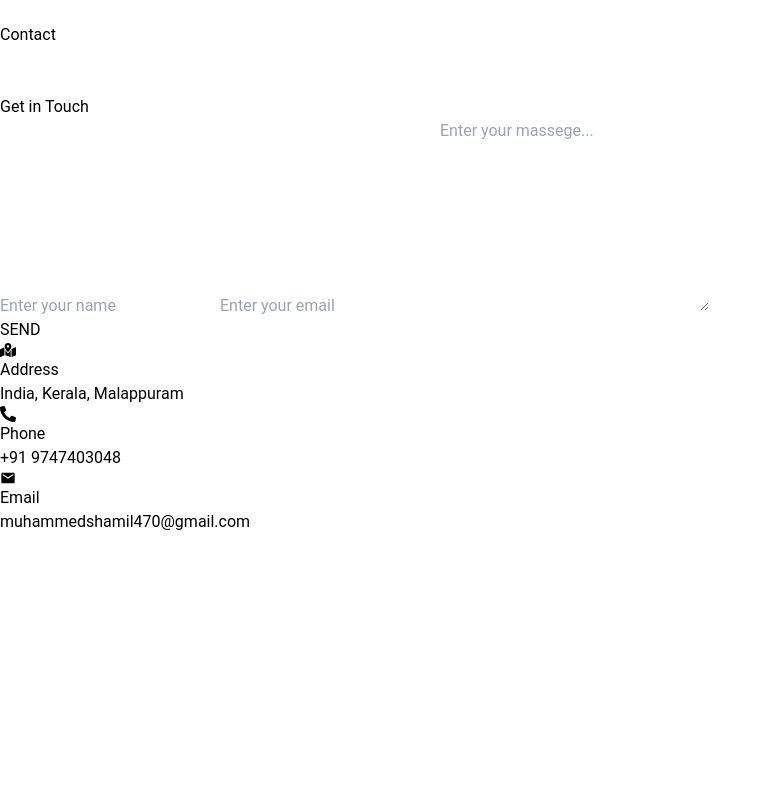
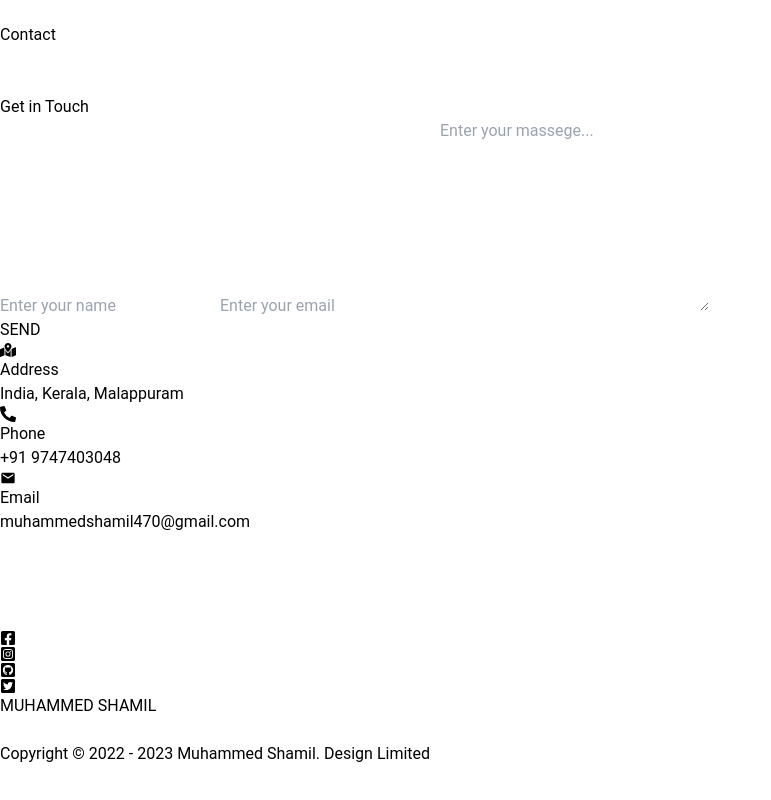
Before and after one commit to SHAMIL-VAKKAYIL/portfolio, a React (Vite) app: page / in a window 1280 px wide. Shown: the part 7844-8644 px from the top of the page, without its empty margins (0-771 px from the left). Before the commit the page ends 8378 px from the top, so only its background shows below. Built offline with nearby package versions, Linux system fonts and the light colour scheme.

Commit message:
add footer

```diff
--- a/src/App.jsx
+++ b/src/App.jsx
@@ -3,6 +3,7 @@ import './App.css'
 import About from './Components/About'
 import Contact from './Components/Contact'
 import Experience from './Components/Experience'
+import Footer from './Components/Footer'
 import Hero from './Components/Hero'
 import Navbar from './Components/Navbar'
 import Project from './Components/Project'
@@ -18,6 +19,7 @@ function App() {
     <Service />
     <Experience/>
     <Contact/>
+    <Footer/>
     </>
   )
 }
--- a/src/Components/Contact.jsx
+++ b/src/Components/Contact.jsx
@@ -70,7 +70,9 @@ const info=[{
         </div>
 
         </div>
+        <br /><br /><br />
       </div>
+
     </div>
 
   )
--- /dev/null
+++ b/src/Components/Footer.jsx
@@ -0,0 +1,53 @@
+import { FaInstagramSquare,FaGithubSquare,FaFacebookSquare,FaTwitterSquare   } from "react-icons/fa";
+
+
+function Footer() {
+const fticon=[
+    {
+     icon:<FaFacebookSquare className="h-8 w-auto hover:scale-110 hover:brightness-125 duration-300"/>,
+     href:"https://www.facebook.com/profile.php?id=100085049296679&mibextid=ZbWKwL"
+},
+{
+    icon:<FaInstagramSquare className="h-8 w-auto hover:scale-110 hover:brightness-125 duration-300"/>,
+    href:"https://www.instagram.com/_shamil__vakkayil_?igsh=bzh6MmxkOWo2c2t5"
+},
+{
+    icon:<FaGithubSquare className="h-8 w-auto hover:scale-110 hover:brightness-125 duration-300"/>,
+    href:"https://github.com/SHAMIL-VAKKAYIL"
+},
+{
+    icon:<FaTwitterSquare className="h-8 w-auto hover:scale-110 hover:brightness-125 duration-300"/>,
+    href:"https://x.com/Muhamme35503144?t=KwciC729-TqMwILAK1CS2w&s=09"
+},
+]
+
+    return (
+        <div className="flex justify-center bg-[#191919]  ">
+            <div className="w-[90%] border-t"><br />
+                <div className="flex justify-between">
+                     <div className="flex gap-3">
+                        {fticon.map((item)=>{
+                            return(
+                                <div key={item.icon} className= " shadow-white rounded-sm text-[rgb(241,141,59)] flex justify-center">
+                                    <a href={item.href} className="  " >
+                                    {item.icon}
+                                    </a>
+                                </div>
+                            )
+                        })}
+                        </div>
+                    <div>
+                         <h1 className=" text-white text-xl ">MUHAMMED <span className="text-[rgb(241,141,59)]">SHAMIL</span></h1>
+                    </div>
+
+                </div><br />
+                    <div className="flex justify-center">
+                        <p className=" text-white  mt-10 ">Copyright © 2022 - 2023 Muhammed Shamil. Design Limited</p>
+                    </div><br /><br />
+
+            </div>
+        </div>
+    )
+}
+
+export default Footer
```
